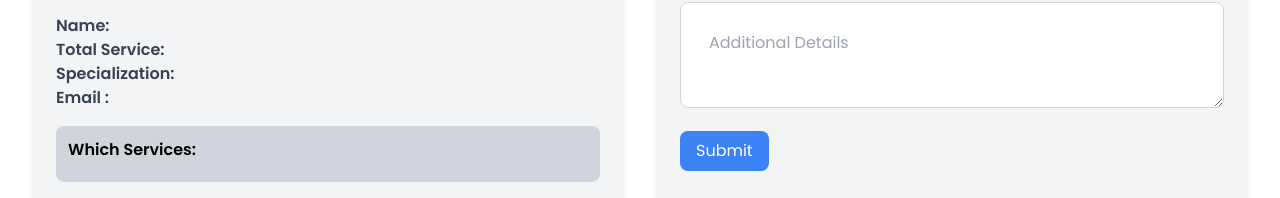
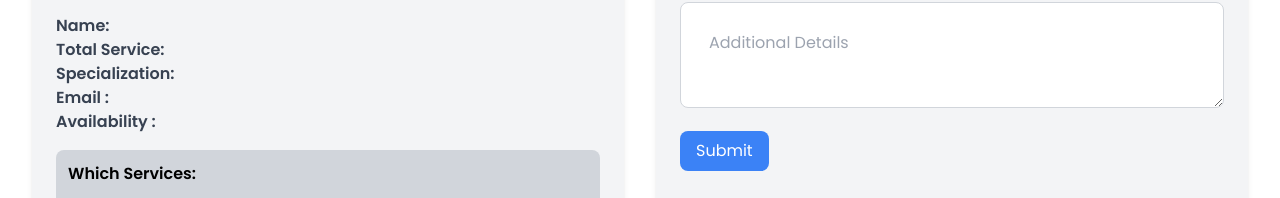
Before and after one commit to jahedasultana/Health-Track, a React (Vite) app: page /getAvailableDoctor/1 in a window 1280 px wide. Shown: the part 330-528 px from the top of the page. Built offline with nearby package versions, Linux system fonts and the light colour scheme; no server answers.

Commit message:
details section data get

```diff
--- a/src/pages/details/Details.jsx
+++ b/src/pages/details/Details.jsx
@@ -42,6 +42,11 @@ const Details = () => {
                     }</p>
                     <p><span className="font-semibold">Email :</span> {doctors?.email
                     }</p>
+
+                    <p><span className="font-semibold">
+                    Availability :</span> {doctors?.availability
+                    }</p>
+
 
                 </div>
                 <div className="bg-gray-300 p-3 rounded-lg">
```
